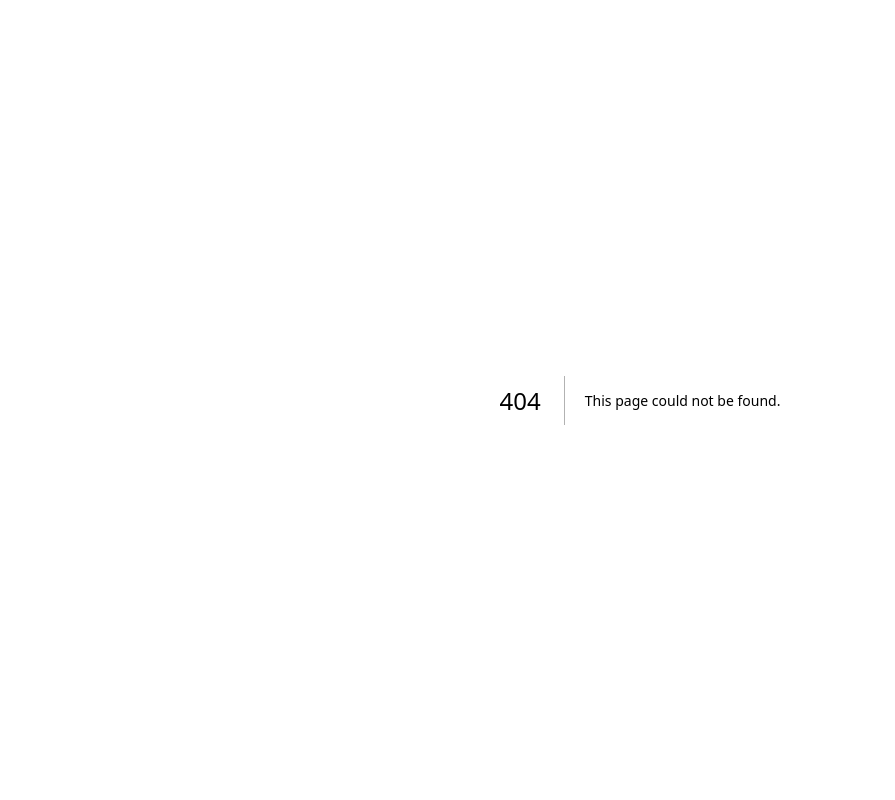
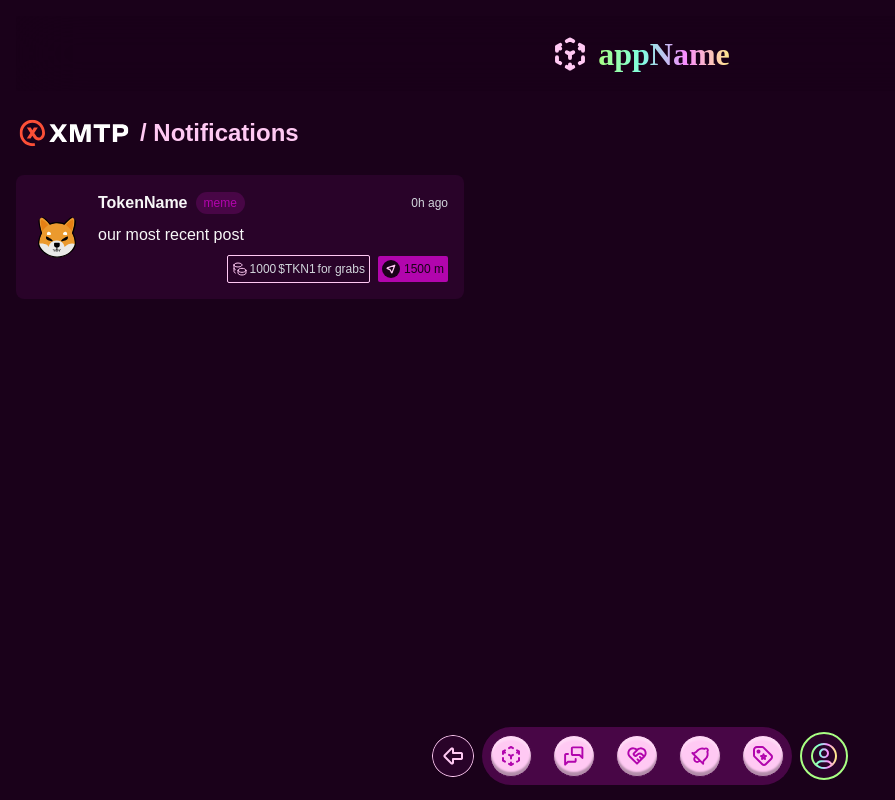
Before and after one commit to Pratham-19/ETHBangkok, a Next.js app in the folder frontend/: page /notification in a window 1280 px wide. Before the commit this address had no page. Shown: the whole page, without its empty margins (0-895 px from the left). Built offline with nearby package versions, Linux system fonts and the light colour scheme.

Commit message:
feat: notifications

```diff
--- a/frontend/package.json
+++ b/frontend/package.json
@@ -16,6 +16,7 @@
     "next": "15.0.3",
     "react": "19.0.0-rc-66855b96-20241106",
     "react-dom": "19.0.0-rc-66855b96-20241106",
+    "tailwind-merge": "^2.5.4",
     "tailwindcss-animate": "^1.0.7"
   },
   "devDependencies": {
--- a/frontend/src/app/_components/common/menu.tsx
+++ b/frontend/src/app/_components/common/menu.tsx
@@ -1,3 +1,4 @@
+"use client";
 import {
 	FunctionComponent,
 	useMemo,
@@ -28,8 +29,7 @@ export type MenuType = {
 	tablerIconUserCircleHeight?: CSSProperties["height"];
 	tablerIconUserCircleWidth?: CSSProperties["width"];
 
-	/** Action props */
-	onIconClick?: () => void;
+	to: string;
 };
 
 const Menu: FunctionComponent<MenuType> = ({
@@ -40,7 +40,7 @@ const Menu: FunctionComponent<MenuType> = ({
 	menuHeight,
 	menuGap,
 	menuWidth,
-	onIconClick,
+	to,
 	iconWidth,
 	iconHeight,
 	menuButtonsPadding,
@@ -94,13 +94,14 @@ const Menu: FunctionComponent<MenuType> = ({
 			style={menuStyle}
 		>
 			{back && (
+				<Link href={to}>
 					<img
 						className="w-[2.625rem] rounded-81xl h-[2.625rem] overflow-hidden shrink-0 object-contain"
 						alt=""
 						src="/icon@2x.png"
-					onClick={onIconClick}
 						style={iconStyle}
 					/>
+				</Link>
 			)}
 			<div
 				className="flex-1 rounded-81xl bg-purple-400 flex flex-row items-center justify-between p-[0.5rem]"
--- /dev/null
+++ b/frontend/src/app/_components/common/notificaitons-component.tsx
@@ -0,0 +1,161 @@
+import Image from "next/image";
+import React from "react";
+
+interface NotificationComponentProps {
+	className?: string;
+	property1?: string;
+	title: string;
+	category: string;
+	time: string;
+	cta: string;
+	description: string;
+	showChips?: boolean;
+	pool?: boolean;
+	land?: boolean;
+	tokens?: boolean;
+	map?: boolean;
+	collected?: boolean;
+	tickerOne?: string;
+	tickerTwo?: string;
+	landName?: string;
+	tokenAmount?: string;
+	distance?: string;
+}
+
+const NotificationComponent: React.FC<NotificationComponentProps> = ({
+	className = "",
+	property1 = "",
+	title,
+	category,
+	time,
+	cta,
+	description,
+	showChips = false,
+	pool = false,
+	land = false,
+	tokens = false,
+	map = false,
+	collected = false,
+	tickerOne = "$TKN1",
+	tickerTwo = "$TKN2",
+	landName = "Land Name Here, Street 123",
+	tokenAmount = "1000",
+	distance = "1500",
+}) => {
+	return (
+		<div
+			className={`w-full max-w-md rounded-lg bg-purple-600 overflow-hidden flex flex-row items-center p-4 mb-4 gap-4 text-white cursor-pointer ${className}`}
+		>
+			{/* Icon */}
+			<Image
+				src="/tokenpic.svg"
+				alt="Token"
+				width={50}
+				height={50}
+				className="rounded-full"
+			/>
+
+			{/* Content */}
+			<div className="flex-1 flex flex-col gap-2">
+				<div className="flex justify-between items-center">
+					<div className="flex items-center gap-2">
+						<span className="font-bold text-lg">{title}</span>
+						<div className="rounded-81xl bg-purple-400 flex flex-row items-center justify-center py-[0.125rem] px-[0.5rem] text-[0.75rem] text-highlight">
+							{category}
+						</div>
+					</div>
+					<div className="text-xs text-gray-300">{time} ago</div>
+				</div>
+				<p className="relative overflow-hidden text-ellipsis whitespace-nowrap">
+					{description}
+				</p>
+				<div className="flex flex-wrap items-center justify-end  gap-2 text-xs text-gray-300">
+					{/* Chips */}
+					{showChips && (
+						<div className="flex items-center gap-1 px-2 py-1 bg-gray-800 rounded-full">
+							<span>Max 0</span>
+						</div>
+					)}
+
+					{/* Pool */}
+					{pool && (
+						<div className="rounded-sm border-primary border-[1px] border-solid flex flex-row items-center justify-start p-[0.25rem] gap-[0.125rem]">
+							<Image
+								src="/tablericonpool.svg"
+								alt="Pool"
+								width={16}
+								height={16}
+							/>
+							<span>{tickerOne}</span>
+							<span>/</span>
+							<span>{tickerTwo}</span>
+						</div>
+					)}
+
+					{/* Tokens */}
+					{tokens && (
+						<div className="rounded-sm border-primary border-[1px] border-solid flex flex-row items-center justify-start p-[0.25rem] gap-[0.125rem]">
+							<Image
+								src="/tablericoncoins.svg"
+								alt="Coins"
+								width={16}
+								height={16}
+							/>
+							<span>{tokenAmount}</span>
+							<span>{tickerOne}</span>
+							<span>for grabs</span>
+						</div>
+					)}
+
+					{/* Land */}
+					{land && (
+						<div className="w-[11.375rem] rounded-sm border-primary border-[1px] border-solid box-border flex flex-row items-center justify-start p-[0.25rem] gap-[0.125rem]">
+							<Image
+								src="/tablericonmap2.svg"
+								alt="Map"
+								width={16}
+								height={16}
+							/>
+							<span className="truncate">{landName}</span>
+						</div>
+					)}
+
+					{/* Map */}
+					{map && (
+						<div className="rounded-sm bg-highlight flex flex-row items-center justify-center p-[0.25rem] gap-[0.25rem] text-purple-800">
+							<div className="rounded-81xl bg-purple-800 flex flex-row items-center justify-center p-[0.25rem]">
+								<Image
+									src="/tablericonlocation.svg"
+									alt="Location"
+									width={10}
+									height={10}
+								/>
+							</div>
+							<div className="flex flex-row items-center justify-start gap-[0.125rem]">
+								<span>{distance} m</span>
+							</div>
+						</div>
+					)}
+
+					{/* Collected */}
+					{collected && (
+						<div className="w-[10.813rem] rounded-sm border-primary border-[1px] border-solid box-border flex flex-row items-center justify-start p-[0.25rem] gap-[0.125rem]">
+							<Image
+								src="/tablericonpaperbag.svg"
+								alt="Collected"
+								width={16}
+								height={16}
+							/>
+							<span>Collected:</span>
+							<span>{tickerOne}</span>
+							<span>+</span>
+							<span>{tickerTwo}</span>
+						</div>
+					)}
+				</div>
+			</div>
+		</div>
+	);
+};
+
+export default NotificationComponent;
--- a/frontend/src/app/_components/common/notification-top.tsx
+++ b/frontend/src/app/_components/common/notification-top.tsx
@@ -279,7 +279,7 @@ const NotificationTop: FunctionComponent<NotificationTopType> = ({
 	return (
 		showNotification && (
 			<Link
-				className={`w-full !m-[0] absolute top-[0.5rem] left-[calc(50%_-_188.5px)] rounded-lg bg-purple-600 overflow-hidden flex flex-row items-center justify-start p-2 box-border gap-[0.5rem] cursor-pointer z-[2] text-left text-[1rem] text-primary font-h3 ${className}`}
+				className={`w-[23.563rem] !m-[0] absolute top-[0.5rem] left-[calc(50%_-_188.5px)] rounded-lg bg-purple-600 overflow-hidden flex flex-row items-center justify-start p-[0.5rem] box-border gap-[0.5rem] cursor-pointer z-[2] text-left text-[1rem] text-primary font-h3 ${className}`}
 				href={to}
 				data-property1={property1}
 				style={notificationStyle}
--- /dev/null
+++ b/frontend/src/app/notification/page.tsx
@@ -0,0 +1,96 @@
+"use client";
+import { FunctionComponent, useCallback } from "react";
+import Notificationheader from "../_components/common/notificationheader";
+import NotificationTop from "../_components/common/notification-top";
+import Menu from "../_components/common/menu";
+import { Dialog, DialogContent, DialogTrigger } from "../_components/ui/dialog";
+import NotificationComponent from "../_components/common/notificaitons-component";
+
+const page = () => {
+	const onAccordionHeaderClick = useCallback(
+		(event: React.MouseEvent<HTMLElement>) => {
+			const element = event.target as HTMLElement;
+			const accItem = element.closest("[data-acc-item]") || element;
+			const accContent = accItem.querySelector(
+				"[data-acc-content]"
+			) as HTMLElement;
+			const isOpen = accItem.hasAttribute("data-acc-open");
+
+			if (isOpen) {
+				accContent?.classList.add("grid-rows-[0fr]");
+				accContent?.classList.remove("grid-rows-[1fr]");
+				accItem.removeAttribute("data-acc-open");
+			} else {
+				accContent?.classList.add("grid-rows-[1fr]");
+				accContent?.classList.remove("grid-rows-[0fr]");
+				accItem.setAttribute("data-acc-open", "true");
+			}
+		},
+		[]
+	);
+
+	return (
+		<div className="w-full h-screen flex flex-col bg-purple-800 p-4 box-border gap-4 overflow-hidden">
+			{/* Notification Header */}
+			<Notificationheader
+				notificationheaderBackdropFilter="blur(30px)"
+				notificationheaderBackgroundColor="rgba(26, 1, 26, 0.3)"
+				notificationheaderHeight="4.688rem"
+				notificationheaderPadding="1rem 0rem"
+				notificationheaderGap="0.5rem"
+				notificationheaderAlignSelf="stretch"
+			/>
+
+			{/* Title and Logo */}
+			<div className="flex items-center gap-2 py-2">
+				<img
+					className="h-[1.7rem] w-[7.25rem]"
+					loading="lazy"
+					alt="Logo"
+					src="/xmtplogotype-1.svg"
+				/>
+				<h1 className="text-5xl font-semibold text-primary min-w-[8.438rem]">
+					/ Notifications
+				</h1>
+			</div>
+
+			{/* Scrollable Notifications Section */}
+			<section className="flex-1 overflow-y-auto space-y-4">
+                {/* {notification.map((item, index) => ( */}
+                <NotificationComponent
+				title="TokenName"
+				category="meme"
+				time="0h"
+				cta="Share"
+				description="our most recent post"
+				tokens={true}
+				tokenAmount="1000"
+				tickerOne="$TKN1"
+				map={true}
+				distance="1500"
+			/>
+                {/* ))} */}
+			</section>
+
+			{/* Shadcn Dialog */}
+			<Dialog>
+				<DialogTrigger>Open Dialog</DialogTrigger>
+				<DialogContent>
+					<div className="p-4">
+						<h2 className="text-xl font-semibold">
+							Dialog Content
+						</h2>
+						<p>This is the content inside the Shadcn dialog.</p>
+					</div>
+				</DialogContent>
+			</Dialog>
+
+			{/* Fixed Menu at the Bottom */}
+			<div className="fixed bottom-4 left-1/2 transform -translate-x-1/2 w-full max-w-md px-4">
+				<Menu property1="Default" back to="/" />
+			</div>
+		</div>
+	);
+};
+
+export default page;
```
Also changed, not shown: 1 other file (tests, documents, lock files or other folders). Lines whose indentation alone changed are shown as unchanged.
